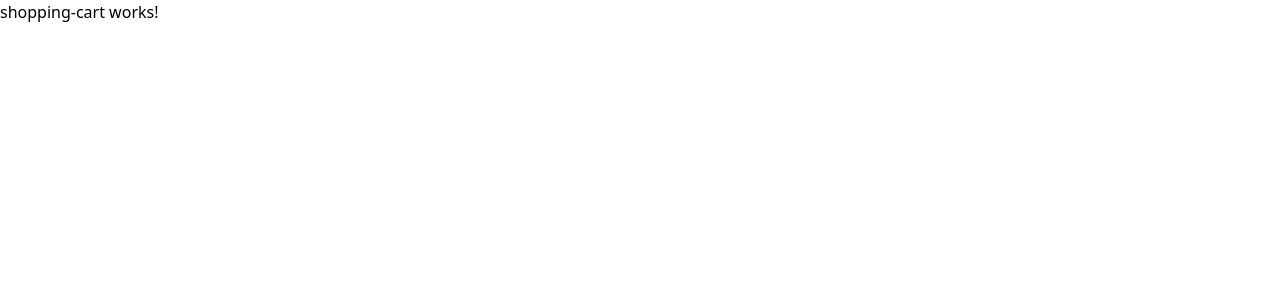
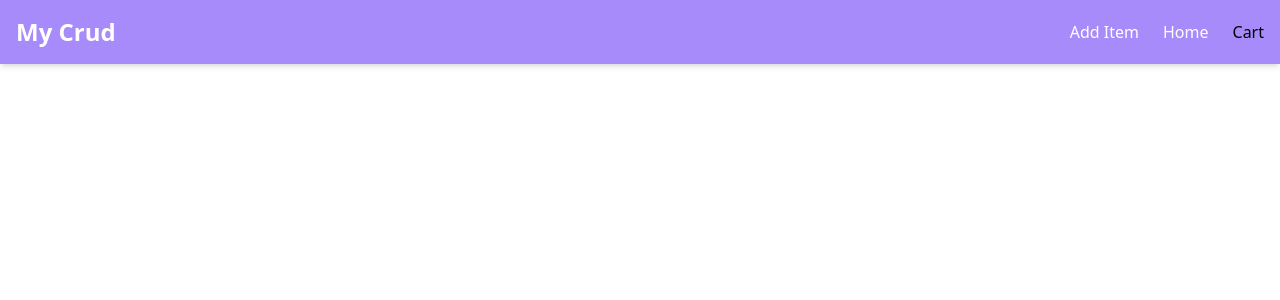
Before and after one commit to FedeAltava/Mycrud, an Angular app: page /cart in a window 1280 px wide. Shown: the top 300 px of the page. Built offline with nearby package versions, Linux system fonts and the light colour scheme.

Commit message:
header imported in shoppingcart

```diff
--- a/src/app/app.component.ts
+++ b/src/app/app.component.ts
@@ -1,5 +1,6 @@
 import { Component } from '@angular/core';
 import { RouterOutlet } from '@angular/router';
+
 
 @Component({
   selector: 'app-root',
--- a/src/app/header/header.component.html
+++ b/src/app/header/header.component.html
@@ -19,7 +19,7 @@
           </a>
         </li>
         <li>
-          <a routerLink="/favorites" routerLinkActive="!text-black" class="text-white hover:text-indigo-300">
+          <a routerLink="/cart" routerLinkActive="!text-black" class="text-white hover:text-indigo-300">
             Cart
           </a>
         </li>
--- a/src/app/shopping-cart/shopping-cart.component.html
+++ b/src/app/shopping-cart/shopping-cart.component.html
@@ -1 +1 @@
-<p>shopping-cart works!</p>
+<app-header/>
--- a/src/app/shopping-cart/shopping-cart.component.ts
+++ b/src/app/shopping-cart/shopping-cart.component.ts
@@ -1,9 +1,10 @@
 import { Component } from '@angular/core';
+import { HeaderComponent } from "../header/header.component";
 
 @Component({
   selector: 'app-shopping-cart',
   standalone: true,
-  imports: [],
+  imports: [HeaderComponent],
   templateUrl: './shopping-cart.component.html',
   styleUrl: './shopping-cart.component.css'
 })
```
